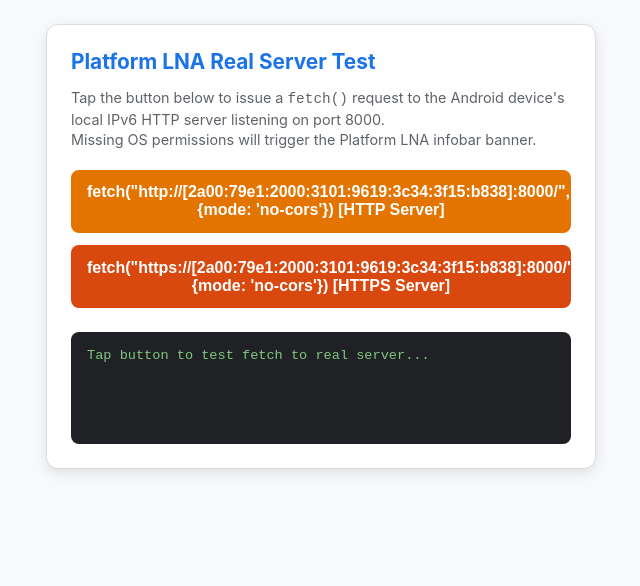
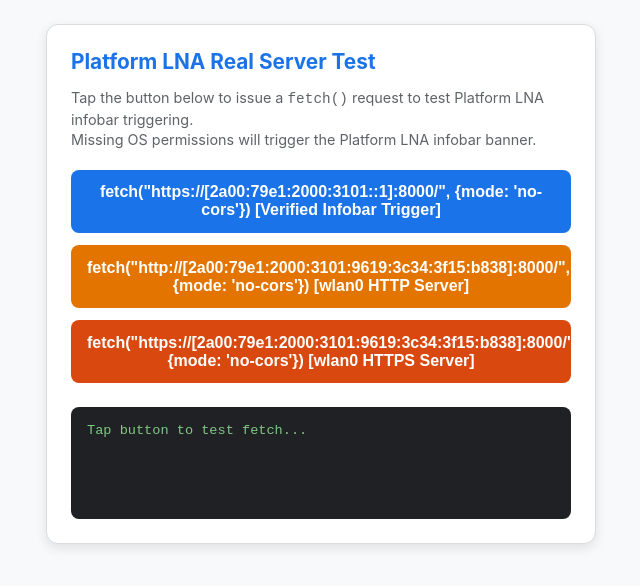
Before and after one commit to hayatoito/deno-deploy, a plain HTML site: page static/2026-07-24/lnp_server.html in a window 1280 px wide. Shown: the whole page, without its empty margins (319-959 px from the left). Drawn offline with Linux system fonts and the light colour scheme.

Commit message:
Restore verified dummy IPv6 button to lnp_server.html

```diff
--- a/static/2026-07-24/lnp_server.html
+++ b/static/2026-07-24/lnp_server.html
@@ -54,6 +54,7 @@
     button:active {
       transform: scale(0.98);
     }
+    .btn-verified { background-color: #1a73e8; }
     .btn-server { background-color: #e37400; }
     .btn-https { background-color: #d9480f; }
     #log {
@@ -73,18 +74,21 @@
 <body>
   <div class="container">
     <h1>Platform LNA Real Server Test</h1>
-    <p>Tap the button below to issue a <code>fetch()</code> request to the Android device's local IPv6 HTTP server listening on port 8000.<br>Missing OS permissions will trigger the Platform LNA infobar banner.</p>
+    <p>Tap the button below to issue a <code>fetch()</code> request to test Platform LNA infobar triggering.<br>Missing OS permissions will trigger the Platform LNA infobar banner.</p>
 
     <div class="btn-group">
-      <button class="btn-server" onclick="sendFetch('http://[2a00:79e1:2000:3101:9619:3c34:3f15:b838]:8000/', 'Android HTTP Server', 'no-cors')">
-        fetch("http://[2a00:79e1:2000:3101:9619:3c34:3f15:b838]:8000/", {mode: 'no-cors'}) [HTTP Server]
+      <button class="btn-verified" onclick="sendFetch('https://[2a00:79e1:2000:3101::1]:8000/', 'Verified Dummy IPv6', 'no-cors')">
+        fetch("https://[2a00:79e1:2000:3101::1]:8000/", {mode: 'no-cors'}) [Verified Infobar Trigger]
       </button>
-      <button class="btn-https" onclick="sendFetch('https://[2a00:79e1:2000:3101:9619:3c34:3f15:b838]:8000/', 'Android HTTPS Server', 'no-cors')">
-        fetch("https://[2a00:79e1:2000:3101:9619:3c34:3f15:b838]:8000/", {mode: 'no-cors'}) [HTTPS Server]
+      <button class="btn-server" onclick="sendFetch('http://[2a00:79e1:2000:3101:9619:3c34:3f15:b838]:8000/', 'Android wlan0 HTTP Server', 'no-cors')">
+        fetch("http://[2a00:79e1:2000:3101:9619:3c34:3f15:b838]:8000/", {mode: 'no-cors'}) [wlan0 HTTP Server]
+      </button>
+      <button class="btn-https" onclick="sendFetch('https://[2a00:79e1:2000:3101:9619:3c34:3f15:b838]:8000/', 'Android wlan0 HTTPS Server', 'no-cors')">
+        fetch("https://[2a00:79e1:2000:3101:9619:3c34:3f15:b838]:8000/", {mode: 'no-cors'}) [wlan0 HTTPS Server]
       </button>
     </div>
 
-    <div id="log">Tap button to test fetch to real server...</div>
+    <div id="log">Tap button to test fetch...</div>
   </div>
 
   <script>
```
